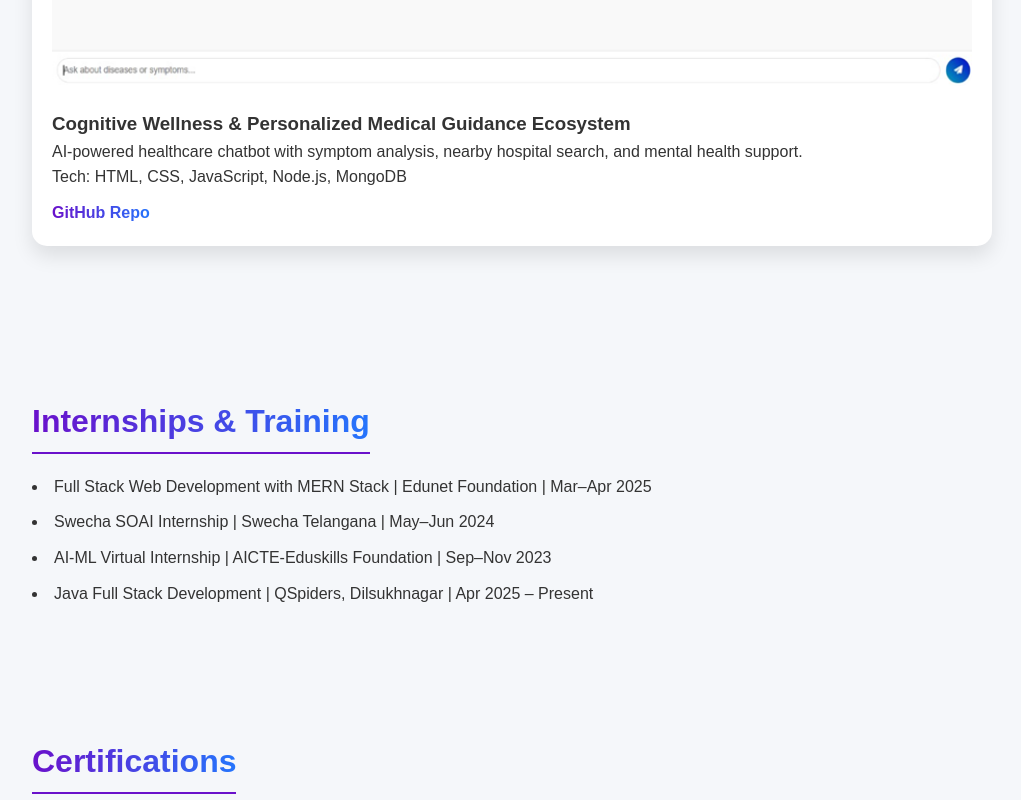
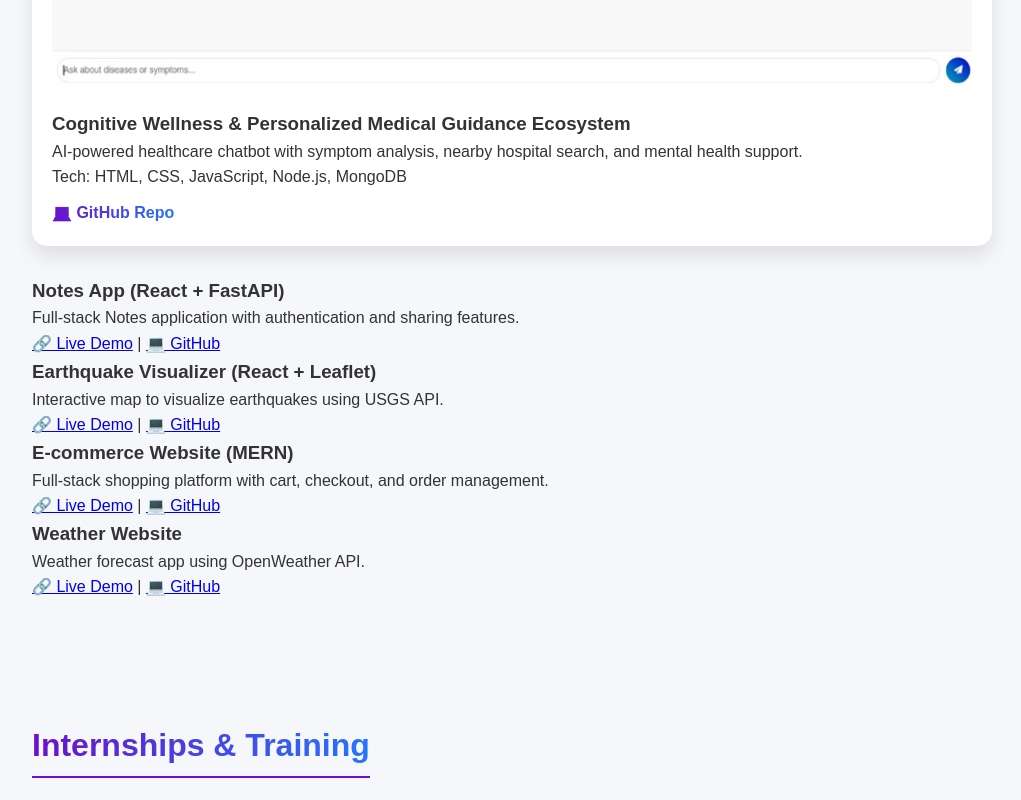
Before and after one commit to shilpan16/portfolio, a plain HTML site: page index.html in a window 1280 px wide. Shown: the part 2426-3226 px from the top of the page, without its empty margins (128-1149 px from the left). Drawn offline with Linux system fonts and the light colour scheme.

Commit message:
Update index.html

```diff
--- a/index.html
+++ b/index.html
@@ -54,15 +54,17 @@
     </section>
 
     <!-- Projects -->
+    <!-- Projects -->
 <section id="projects">
   <h2>Projects</h2>
 
+  <!-- Major Projects -->
   <div class="project">
     <img src="./images/thyronet.png" alt="ThyroNet Project Screenshot">
     <h3>ThyroNet (Major Project)</h3>
     <p>CNN-based intelligent diagnostic tool for thyroid cancer detection using TNPPD-Net dataset.</p>
     <p>Tech: CNN, Python, PyTorch, NLP Chatbot</p>
-            <a href="https://github.com/shilpan16/thyronet" target="_blank">GitHub Repo</a>
+    <a href="https://github.com/shilpan16/thyronet" target="_blank">💻 GitHub Repo</a>
   </div>
 
   <div class="project">
@@ -70,7 +72,38 @@
     <h3>Cognitive Wellness & Personalized Medical Guidance Ecosystem</h3>
     <p>AI-powered healthcare chatbot with symptom analysis, nearby hospital search, and mental health support.</p>
     <p>Tech: HTML, CSS, JavaScript, Node.js, MongoDB</p>
-            <a href="https://github.com/shilpan16/healthcare-chatbot" target="_blank">GitHub Repo</a>
+    <a href="https://github.com/shilpan16/healthcare-chatbot" target="_blank">💻 GitHub Repo</a>
+  </div>
+
+  <!-- Deployed Projects Grid -->
+  <div class="projects-grid">
+    <div class="project-card">
+      <h3>Notes App (React + FastAPI)</h3>
+      <p>Full-stack Notes application with authentication and sharing features.</p>
+      <a href="https://notes-frontend-navy-pi.vercel.app/notes" target="_blank">🔗 Live Demo</a> |
+      <a href="https://github.com/shilpan16/notes-frontend" target="_blank">💻 GitHub</a>
+    </div>
+
+    <div class="project-card">
+      <h3>Earthquake Visualizer (React + Leaflet)</h3>
+      <p>Interactive map to visualize earthquakes using USGS API.</p>
+      <a href="https://earthquake-visualizer.vercel.app/" target="_blank">🔗 Live Demo</a> |
+      <a href="https://github.com/shilpan16/earthquake-visualizer" target="_blank">💻 GitHub</a>
+    </div>
+
+    <div class="project-card">
+      <h3>E-commerce Website (MERN)</h3>
+      <p>Full-stack shopping platform with cart, checkout, and order management.</p>
+      <a href="https://ecommerce-website-mern.vercel.app/" target="_blank">🔗 Live Demo</a> |
+      <a href="https://github.com/shilpan16/ecommerce-website-MERN" target="_blank">💻 GitHub</a>
+    </div>
+
+    <div class="project-card">
+      <h3>Weather Website</h3>
+      <p>Weather forecast app using OpenWeather API.</p>
+      <a href="https://weather-website.vercel.app/" target="_blank">🔗 Live Demo</a> |
+      <a href="https://github.com/shilpan16/weatherWebsite" target="_blank">💻 GitHub</a>
+    </div>
   </div>
 </section>
 
```
Lines whose indentation alone changed are shown as unchanged.
